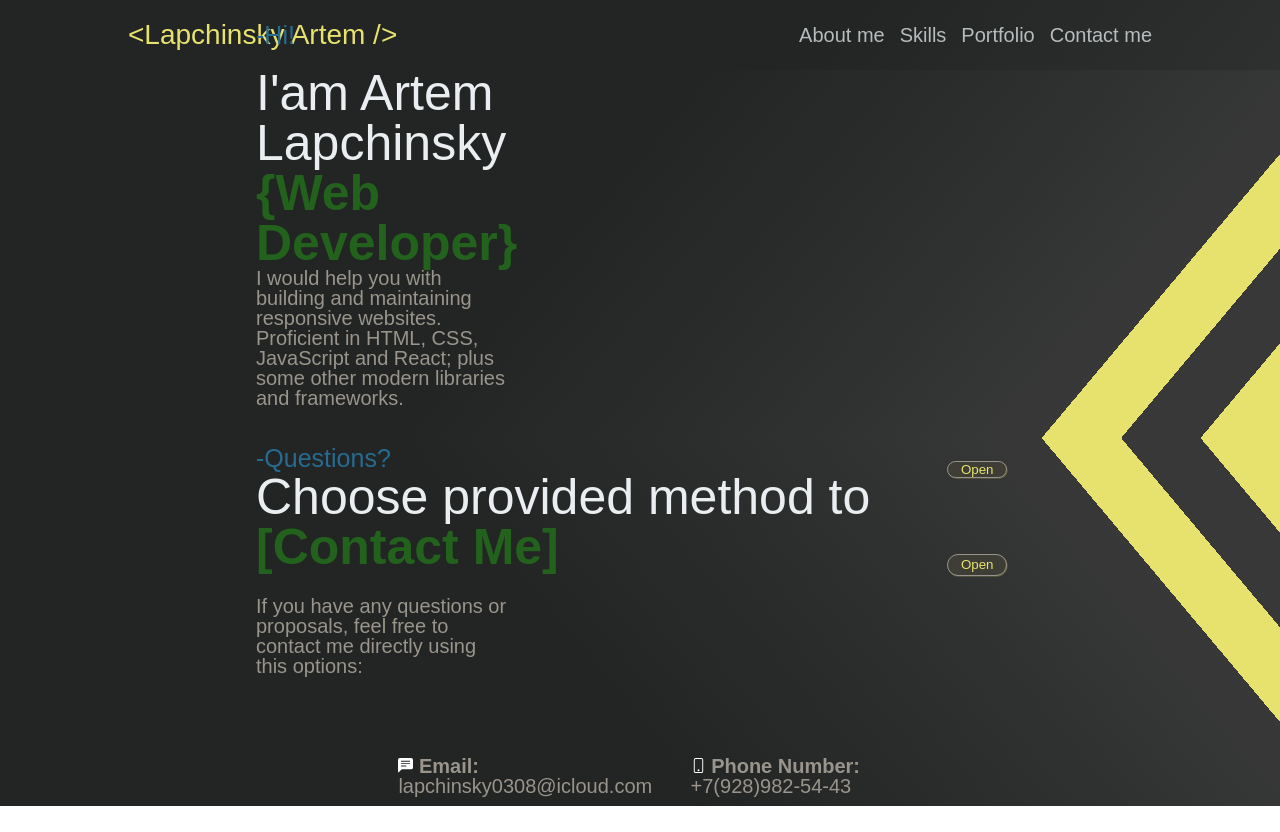
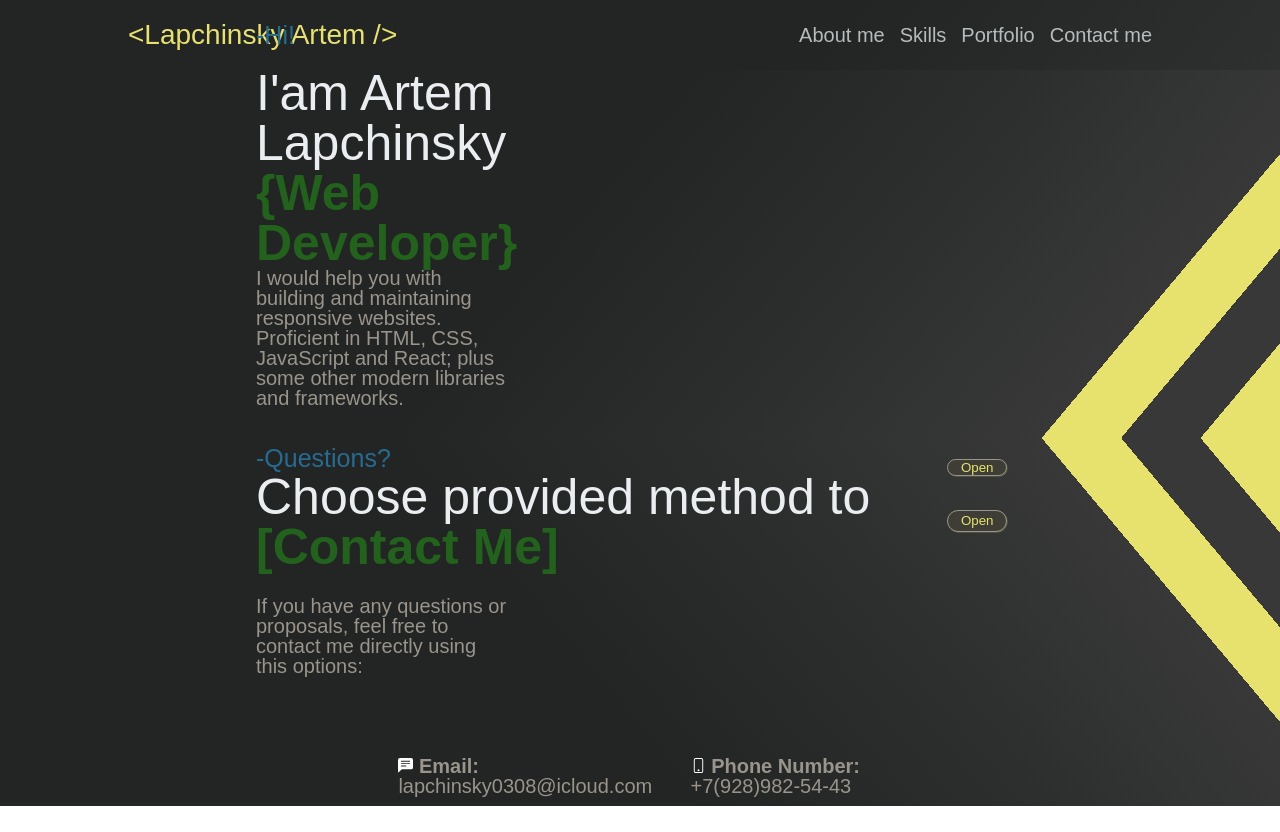
Before and after one commit to lapchinsky/portfolio, a React (Create React App) app: page / in a window 1280 px wide. Built offline with nearby package versions, Linux system fonts and the light colour scheme; a web font is replaced by a local one.

Commit message:
changed buttons

```diff
--- a/src/Contacts/Contacts.scss
+++ b/src/Contacts/Contacts.scss
@@ -50,7 +50,7 @@ $blue: #276B90;
   animation: shadow ease 2s infinite;
   position: relative;
   left: 74vw;
-  bottom: 20vw;
+  bottom: 300px;
 }
 .btn-down {
   width: 60px;
@@ -62,7 +62,7 @@ $blue: #276B90;
   animation: shadow ease 2s infinite;
   position: relative;
   left: 74vw;
-  bottom: 20vw;
+  bottom: 300px;
 }
 .btn-up:hover {
   background-color: $yellow;
--- a/src/Main/Main.scss
+++ b/src/Main/Main.scss
@@ -31,7 +31,7 @@ $blue: #276B90;
   color: $yellow;
   position: relative;
   left: 54vw;
-  bottom: 1vh;
+  bottom: 10px;
 }
 .button-down {
   width: 60px;
@@ -39,5 +39,5 @@ $blue: #276B90;
   color: $yellow;
   position: relative;
   left: 54vw;
-  bottom: 1vh;
+  bottom: 10px;
 }
--- a/src/State/State.js
+++ b/src/State/State.js
@@ -9,7 +9,7 @@ export const State = ({children}) => {
             {
                 name: 'Todo App',
                 imgUrl: '/todo.jpg',
-                projectLink: 'https://todohooks-sandy.vercel.app/',
+                projectLink: 'https://todohooks-beige.vercel.app',
                 githubLink: 'https://github.com/lapchinsky/todohookz',
                 description: `Basic ToDo application developed using React.
                  Linted code, bootstrap styles and functional components inside.
```
Also changed, not shown: 1 other file (tests, documents, lock files or other folders).
